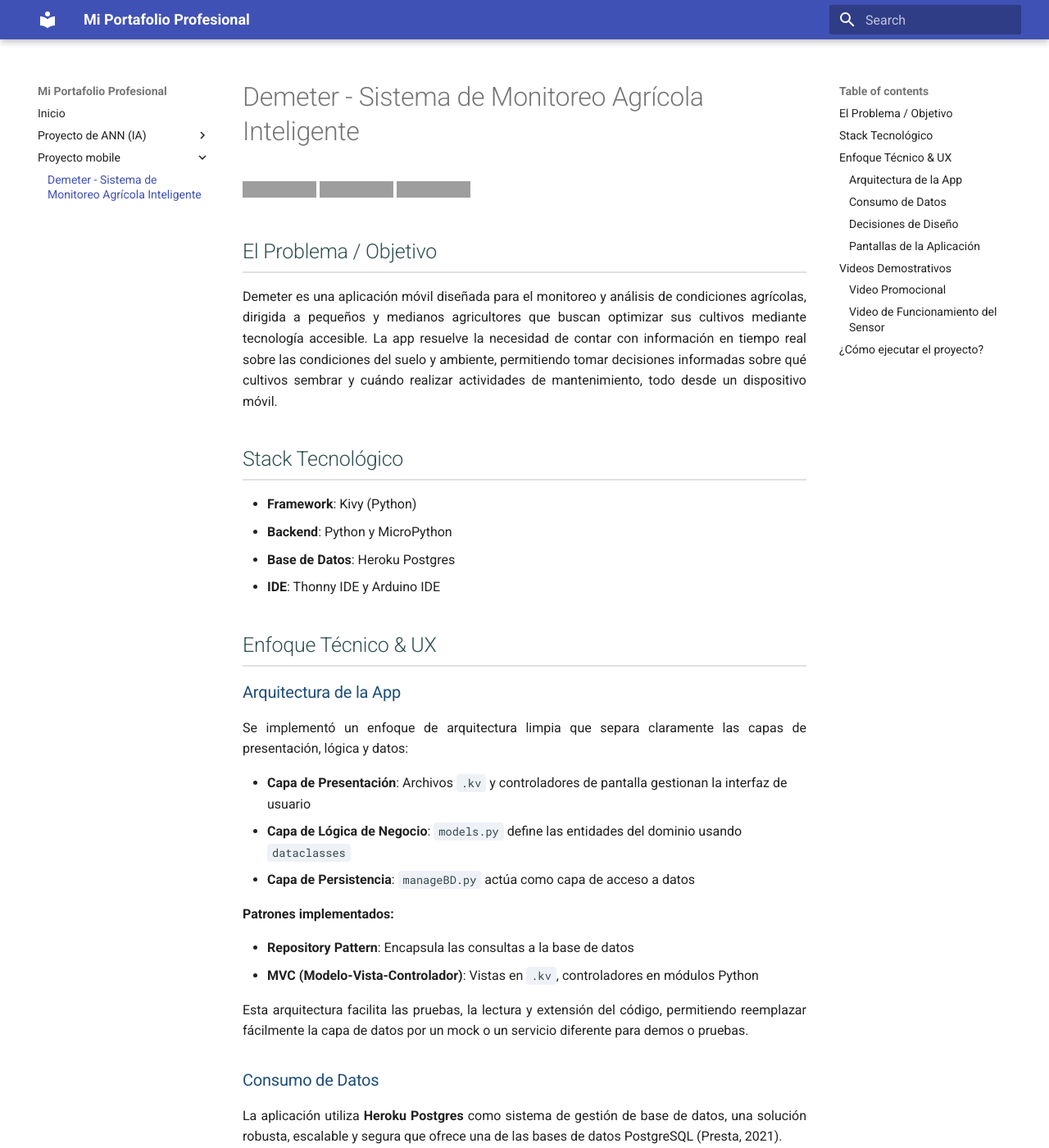
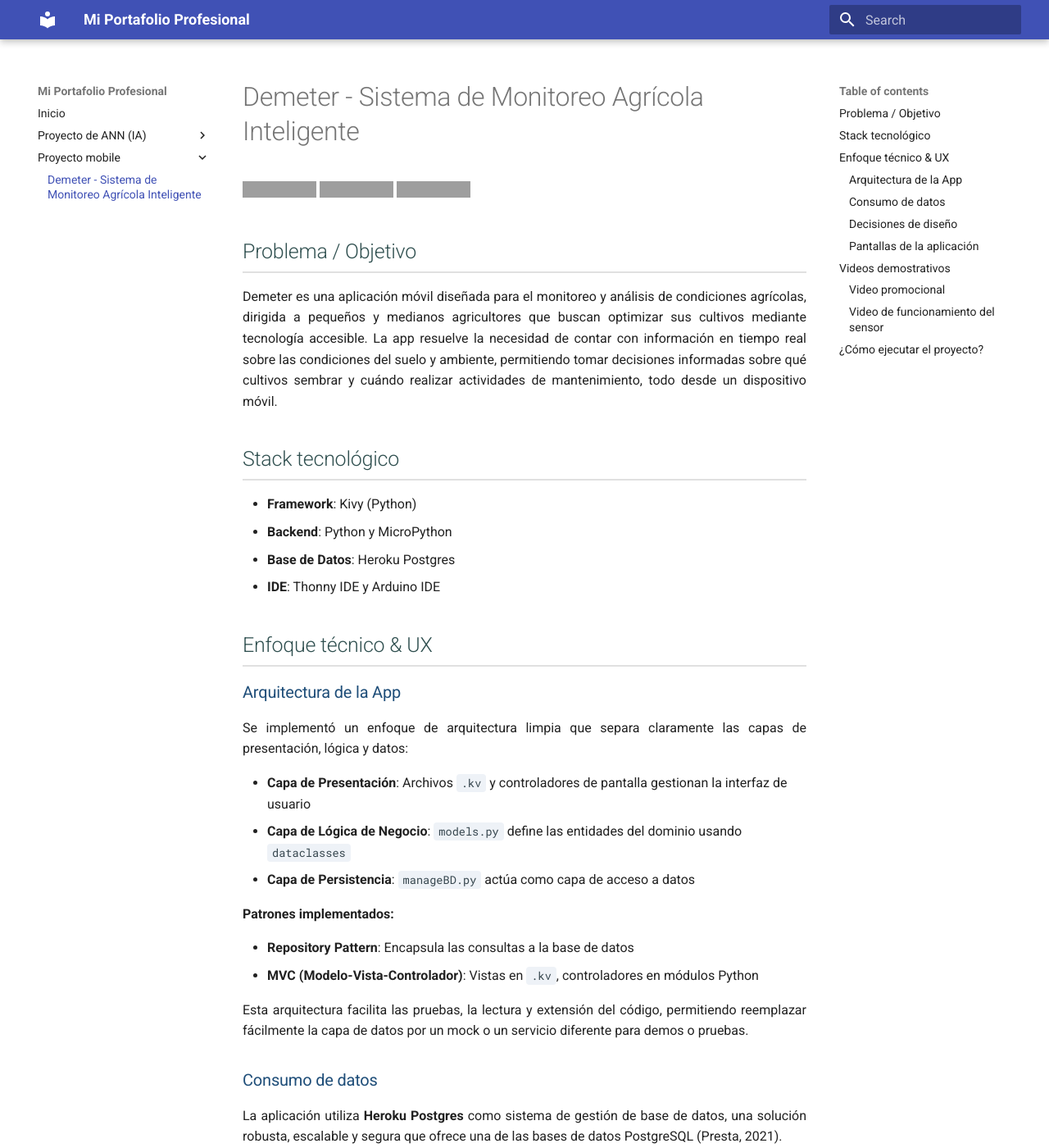
Before and after one commit to VivianaPM/viviana-prasca-portafolio, an MkDocs documentation site: the page built from docs/proyecto-demeter/demeter.md, in a window 1280 px wide and 1400 px high. Shown: the whole window at 82% size. Built offline with MkDocs 1.6.1 and Material for MkDocs 9.7.7, drawn with Linux system fonts in a browser that asks for light colours; some of the changed text lies outside the part shown; grey boxes are pictures that could not be loaded.

Commit message:
style: refine heading capitalization

```diff
--- a/docs/proyecto-demeter/demeter.md
+++ b/docs/proyecto-demeter/demeter.md
@@ -4,18 +4,18 @@
 [![Video Promocional](https://img.shields.io/badge/Video-Promocional-red?logo=youtube)](https://youtu.be/Uy0bKpBZ2j0)
 [![Video Funcionamiento](https://img.shields.io/badge/Video-Funcionamiento-red?logo=youtube)](https://youtu.be/74DAexUKNQw)
 
-## El Problema / Objetivo
+## Problema / Objetivo
 
 Demeter es una aplicación móvil diseñada para el monitoreo y análisis de condiciones agrícolas, dirigida a pequeños y medianos agricultores que buscan optimizar sus cultivos mediante tecnología accesible. La app resuelve la necesidad de contar con información en tiempo real sobre las condiciones del suelo y ambiente, permitiendo tomar decisiones informadas sobre qué cultivos sembrar y cuándo realizar actividades de mantenimiento, todo desde un dispositivo móvil.
 
-## Stack Tecnológico
+## Stack tecnológico
 
 - **Framework**: Kivy (Python)
 - **Backend**: Python y MicroPython
 - **Base de Datos**: Heroku Postgres
 - **IDE**: Thonny IDE y Arduino IDE
 
-## Enfoque Técnico & UX
+## Enfoque técnico & UX
 
 ### Arquitectura de la App
 
@@ -32,7 +32,7 @@ Se implementó un enfoque de arquitectura limpia que separa claramente las capas
 
 Esta arquitectura facilita las pruebas, la lectura y extensión del código, permitiendo reemplazar fácilmente la capa de datos por un mock o un servicio diferente para demos o pruebas.
 
-### Consumo de Datos
+### Consumo de datos
 
 La aplicación utiliza **Heroku Postgres** como sistema de gestión de base de datos, una solución robusta, escalable y segura que ofrece una de las bases de datos PostgreSQL (Presta, 2021).
 
@@ -43,7 +43,7 @@ La aplicación utiliza **Heroku Postgres** como sistema de gestión de base de d
 3. Los datos son previamente limpiados antes de su envío
 4. Se almacenan en Heroku Postgres para su posterior consulta y análisis
 
-### Decisiones de Diseño
+### Decisiones de diseño
 
 El diseño de la interfaz prioriza la usabilidad y claridad de información para agricultores, con un enfoque en:
 
@@ -55,7 +55,7 @@ A continuación, se muestran las principales pantallas de la aplicación:
 
 ---
 
-### Pantallas de la Aplicación
+### Pantallas de la aplicación
 
 A continuación se presentan los mockups de alta fidelidad del producto final:
 
@@ -87,14 +87,14 @@ A continuación se presentan los mockups de alta fidelidad del producto final:
 
 > **📌 Nota sobre la ejecución:** La aplicación ha sido desarrollada para conectarse a una base de datos gratuita con tiempo limitado. Al ejecutar el código localmente, se visualizará la primera pantalla, pero debido a las restricciones del servicio de base de datos, no será posible avanzar a las demás vistas. Por esta razón, se incluyen los mockups de todas las pantallas y los videos demostrativos que muestran el funcionamiento completo de la aplicación.
 
-## Videos Demostrativos
+## Videos demostrativos
 
-### Video Promocional
+### Video promocional
 
 [Enlace al video promocional](https://www.youtube.com/watch?v=Uy0bKpBZ2j0)
 _Video de presentación del proyecto como producto comercializable, creado para cumplir con el requisito académico de presentar Demeter como una solución lista para el mercado._
 
-### Video de Funcionamiento del Sensor
+### Video de funcionamiento del sensor
 
 [Enlace al video de funcionamiento](https://youtu.be/74DAexUKNQw)
 _Demostración técnica del sensor en operación y la comunicación con la base de datos._
--- a/docs/stylesheets/extra.css
+++ b/docs/stylesheets/extra.css
@@ -6,10 +6,17 @@
   color: #2f4f4f;
   border-bottom: 2px solid #e0e0e0;
   padding-bottom: 0.35rem;
+  text-transform: none;
+}
+
+.md-content h2::first-letter,
+.md-content h3::first-letter {
+  text-transform: uppercase;
 }
 
 .md-content h3 {
   color: #1f4e79;
+  text-transform: none;
 }
 
 .md-content pre {
```
Also changed, not shown: docs/index.md (+2 -2 lines), docs/proyecto-QualityClassifier/QualityClassifier.md (+5 -5 lines).
